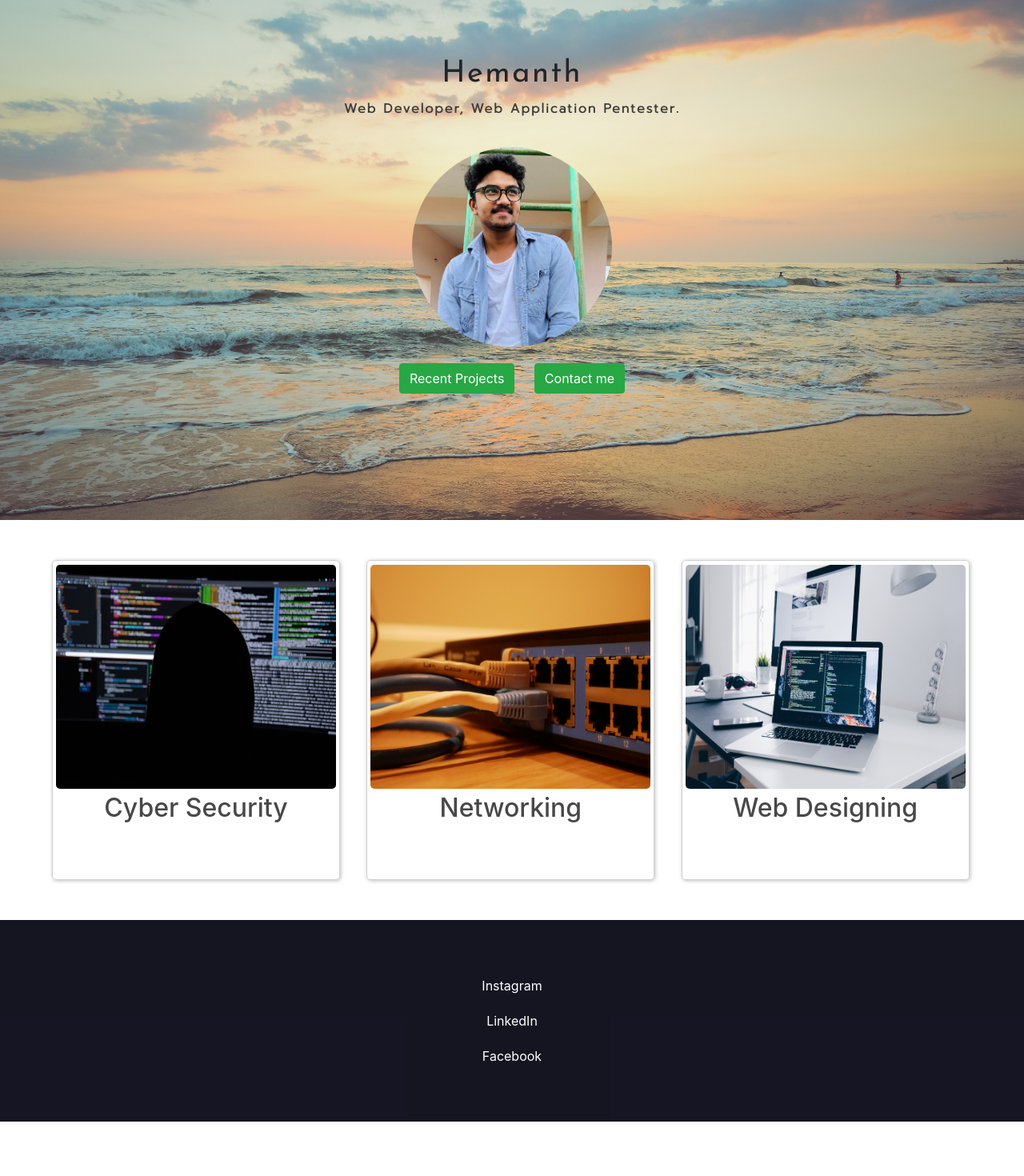
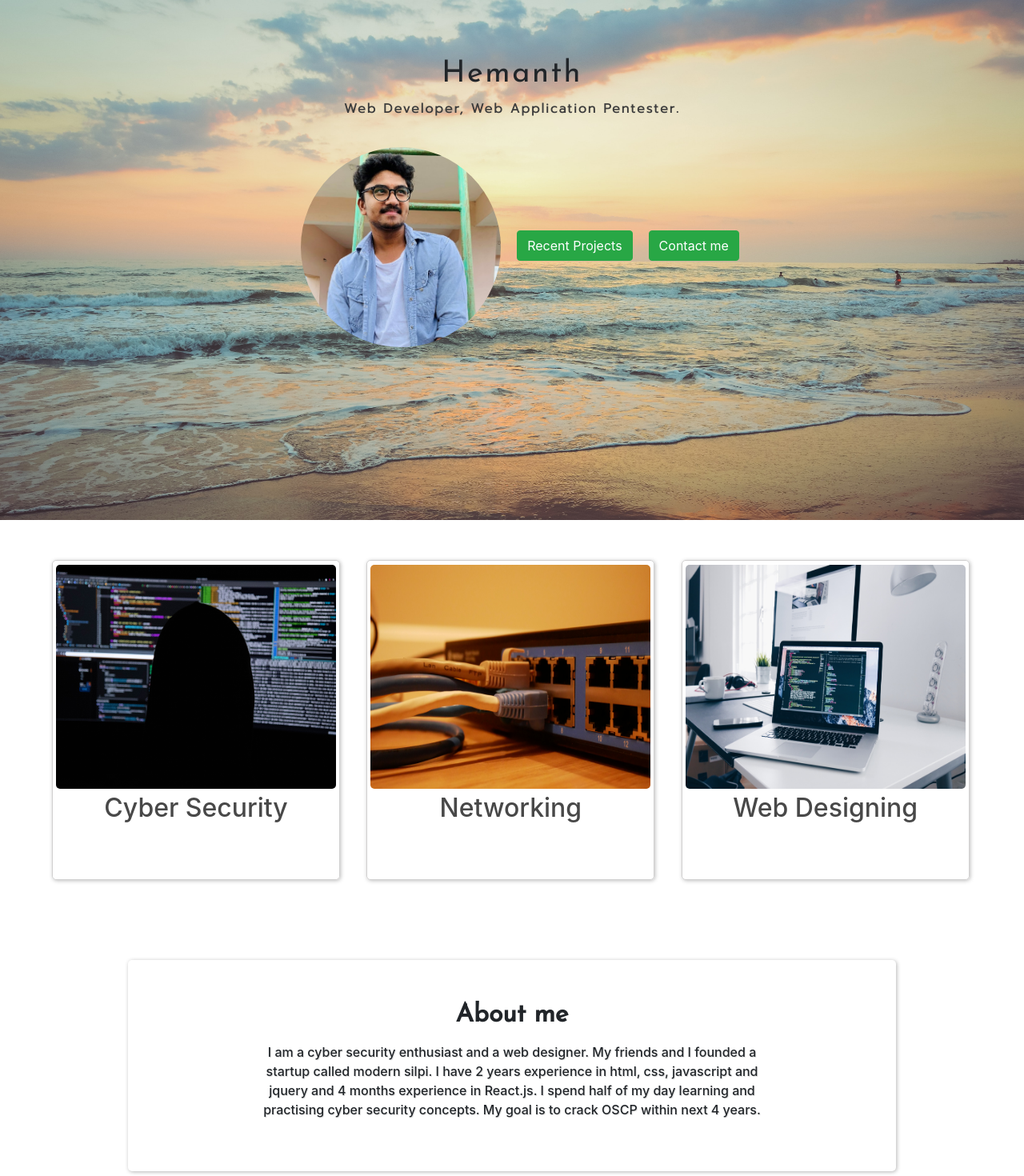
Before and after one commit to modernsilpi/portfolio, a React (Create React App) app: page / in a window 1280 px wide. Shown: the top 1470 px of the page at 80% size. Before the commit the page ends 1402 px from the top, so only its background shows below. Built offline with nearby package versions, Linux system fonts and the light colour scheme.

Commit message:
final-stage

```diff
--- a/src/App.js
+++ b/src/App.js
@@ -6,7 +6,7 @@ import Navbar1 from "../src/components/navbar/navbar";
 import Cyber from "../src/components/cyber";
 import Webdev from "../src/components/webDev";
 import Networks from "../src/components/Networks";
-import Contact from "../src/components/contact"
+// import Contact from "../src/components/contact"
 
 const Routing = () => {
   return (
@@ -16,7 +16,7 @@ const Routing = () => {
     <Route path="/cyber-security" component={ Cyber } />
     <Route path="/networks" component={ Networks } />
     <Route path="/web-design" component={ Webdev } />
-    <Route path="/contact" component={ Contact } />
+    {/* <Route path="/contact" component={ Contact } /> */}
   </Switch>
 </>
   )
--- /dev/null
+++ b/src/components/contact.css
@@ -0,0 +1,11 @@
+.contactDiv {
+    width: 60%;
+    margin: 50px auto;
+    padding: 50px;
+    box-shadow: 1px 1px 5px rgb(196, 196, 196);
+    border-radius: 10px;
+}
+
+.address h2 {
+    margin: 20px 0 20px 0 ;
+}
--- a/src/components/contact.js
+++ b/src/components/contact.js
@@ -1,9 +1,22 @@
-import React from 'react'
+import React from 'react';
+import './contact.css'
 
 function Contact() {
     return (
-        <div>
-
+        <div className="contactDiv">
+            <div className="address">
+            <h2>Address</h2>
+            <p><b>D.No:</b> 19-192/2</p>
+            <p><b>Street:</b> Chandranagar</p>
+            <p><b>Area:</b> Gopalapatnam</p>
+            <p><b>City:</b> Visakhapatnam</p>
+            <p><b>State:</b> Andhra Pradesh</p>
+            <p><b>Pin code:</b> 530027</p>
+        </div>
+        <div className="mobile">
+            <p><b>Email Id:</b> hemanthveeranala98@gmail.com</p>
+            <p><b>Mobile:</b> +91 9502831877</p>
+        </div>
         </div>
     )
 }
--- a/src/components/cyber.css
+++ b/src/components/cyber.css
@@ -7,7 +7,7 @@
     border: 1px solid rgba(240, 239, 239, 0.945);
     margin: 40px auto 20px auto;
     background: rgba(248, 248, 248, 0.932);
-    box-shadow: 1px 1px 20px rgba(177, 176, 176, 0.938);
+    box-shadow: 1px 1px 7px rgba(177, 176, 176, 0.938);
 }
 
 .cyberPage .info {
@@ -43,9 +43,10 @@
 .question .btn {
   background: transparent;
   border-color: transparent;
-  width: 2rem;
-  height: 2rem;
+  width: 2.5rem;
+  height: 2.5rem;
   background: #eae6eb;
+  /* font-size: 18px; */
   float: right !important;
   display: flex;
   align-items: center;
@@ -61,3 +62,14 @@
 .question .btn .plus {
     font-size: 52px;
 }
+
+@media screen and (max-width: 420px) {
+    .cyberPage {
+        width: 95%;
+        padding: 20px;
+    }
+
+    .cyberPage .info {
+        width: 95%;
+    }
+}
--- a/src/components/portfolio.css
+++ b/src/components/portfolio.css
@@ -73,6 +73,27 @@ color: rgba(61, 61, 61, 0.945);
     margin: 5px 0 5px 0;
 }
 
+.about-me {
+    padding: 50px;
+    text-align: center;
+    margin: 50px auto;
+    width: 75%;
+    border-radius: 5px;
+    box-shadow: 1px 1px 5px rgb(180, 180, 180);
+}
+
+.about-me h2 {
+    font-weight: 700;
+    font-family: 'Josefin sans', sans-serif;
+}
+
+.about-me p {
+    width: 75%;
+    margin: 15px auto;
+    font-weight: 500;
+    text-shadow: 1px 1px rgb(224, 224, 224);
+}
+
 footer {
     display: inline-flex;
     padding: 50px;
@@ -88,6 +109,12 @@ footer p {
 
 
 @media screen and (max-width: 420px) {
+
+    .portfolio {
+        padding: 60px 30px 30px 30px;
+        height: 750px;
+    }
+
     .cardHolder {
         padding: 10px;
     }
@@ -105,4 +132,13 @@ footer p {
     .cardHolder .row .col {
         margin: 10px 0 10px 0;
     }
+
+    .about-me {
+        width: 90%;
+        padding: 20px;
+    }
+
+    .about-me p {
+        width: 100%;
+    }
 }
--- a/src/components/portfolio.js
+++ b/src/components/portfolio.js
@@ -1,4 +1,4 @@
-import React from 'react'
+import React, { useRef } from 'react'
 import hemanth3 from './navbar/hemanth3.jpg';
 import "./portfolio.css";
 import { Button, Row, Col } from "react-bootstrap";
@@ -8,6 +8,9 @@ import hacker from "./navbar/hacker.jpg";
 import { Link } from "react-router-dom";
 
 function Portfolio() {
+
+    const scrollRef = useRef();
+    const projRef = useRef();
 
     const insta = () => {
         window.open("https://www.instagram.com/hemanth_vickey/","_blank");
@@ -21,18 +24,26 @@ function Portfolio() {
         window.open("https://www.facebook.com/profile.php?id=100008232940342","_blank");
     }
 
+    const scrollDown = () => {
+        scrollRef.current.scrollIntoView({behavior: "smooth"})
+    }
+
+    const scrollProj = () => {
+projRef.current.scrollIntoView({behavior: "smooth"})
+    }
+
     return (
         <>
         <div className="portfolio" >
             <h1>Hemanth</h1>
             <p>Web Developer, Web Application Pentester.</p>
             <img src={ hemanth3 } alt="hemanth" className="ProfilePic" />
-            <div>
-                <Button variant="success">Recent Projects </Button>
-             <Link to="/contact"> <Button style={{marginLeft: "20px"}} variant="success">Contact me</Button></Link>
+            <div style={{display: "inline-flex"}}>
+                <Button onClick={scrollProj} variant="success">Recent Projects </Button>
+              <Button onClick={scrollDown} style={{marginLeft: "20px"}} variant="success">Contact me</Button>
             </div>
         </div>
-        <section className="cardHolder">
+        <section ref={projRef} className="cardHolder">
             <Row xs={12} md={12} lg={12} className="row">
                <Col className="col">
                <Link className="Link" to="/cyber-security"><div className="Displaycard">
@@ -54,11 +65,11 @@ function Portfolio() {
                 </Col>
             </Row>
         </section>
-        <section>
-            {/* <h2>About me</h2> */}
-            {/* <p>I am a cyber security enthusiast and a web designer. My friends and I founded a startup called modern silpi. Modern silpi is about providing services like building web apps and mobile applications using latest technologies and deliver efficient products to our clients. </p> */}
+        <section className="about-me">
+            <h2>About me</h2>
+            <p>I am a cyber security enthusiast and a web designer. My friends and I founded a startup called modern silpi. I have 2 years experience in html, css, javascript and jquery and 4 months experience in React.js. I spend half of my day learning and practising cyber security concepts. My goal is to crack OSCP within next 4 years.</p>
         </section>
-        <footer>
+        <footer ref={scrollRef}>
            <a onClick={ insta }><p>Instagram</p></a>
            <a onClick={ linkd }><p>LinkedIn</p></a>
            <a onclick={ fb } ><p>Facebook</p></a>
--- a/src/components/web.css
+++ b/src/components/web.css
@@ -25,3 +25,9 @@
 .backIcon {
     margin-top: -8px;
 }
+
+@media screen and (max-width:420px) {
+    .backBtn {
+        margin-left: 5px;
+    }
+}
```
